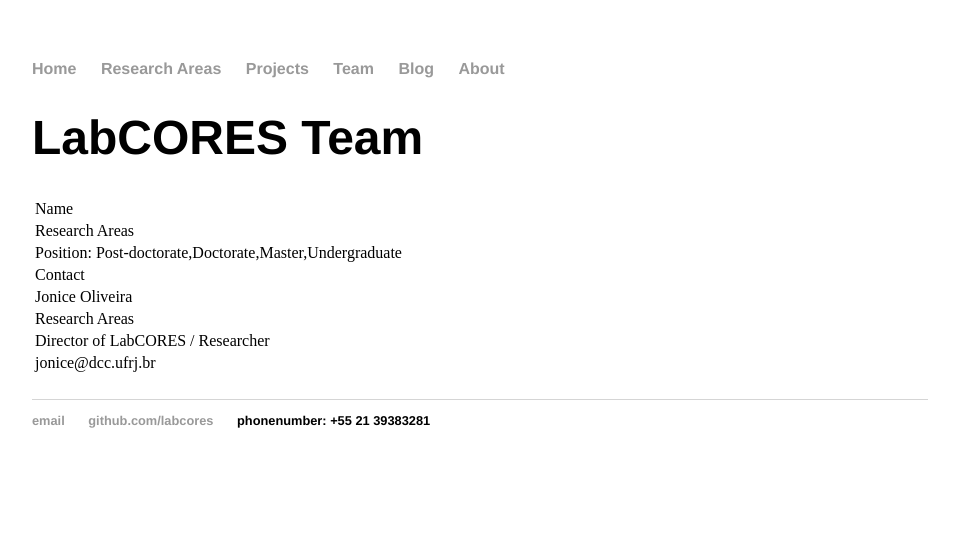
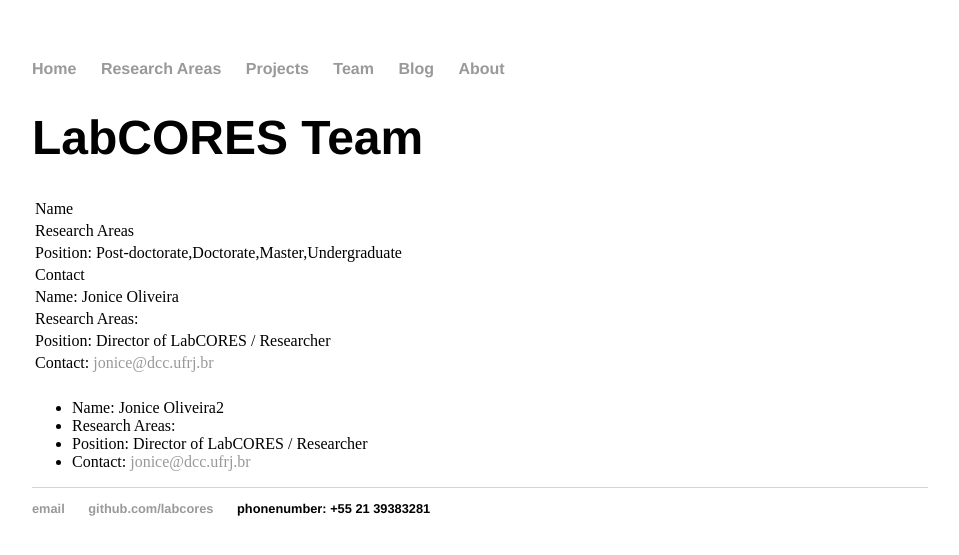
Before and after one commit to labcores/labcores.github.io, a Jekyll site: the page built from team/index.html, in a window 1280 px wide. Shown: the top 555 px of the page, without its empty margins (160-1119 px from the left). Built offline with Jekyll 4.4.1, drawn with Linux system fonts in a browser that asks for light colours.

Commit message:
update-team-content

```diff
--- a/team/index.html
+++ b/team/index.html
@@ -18,16 +18,24 @@
 			<td>Contact</td>
 		</tr>
 		<tr>
-			<td>Jonice Oliveira</td>
+			<td>Name: Jonice Oliveira</td>
 		</tr>
 		<tr>
-			<td>Research Areas</td>
+			<td>Research Areas: </td>
 		</tr>
 		<tr>
-			<td>Director of LabCORES / Researcher</td>
+			<td>Position: Director of LabCORES / Researcher</td>
 		</tr>
 		<tr>
-			<td>jonice@dcc.ufrj.br</td>
+			<td>Contact: <a href="mailto:jonice@dcc.ufrj.br">jonice@dcc.ufrj.br</a></td>
 		</tr>
 	</table></p>
+	<div>
+		<ul>
+			<li>Name: Jonice Oliveira2</li>
+			<li>Research Areas: </li>
+			<li>Position: Director of LabCORES / Researcher</li>
+			<li>Contact: <a href="mailto:jonice@dcc.ufrj.br">jonice@dcc.ufrj.br</a></li>
+		</ul>
+	</div>
 </div><!-- /.blurb -->
```
